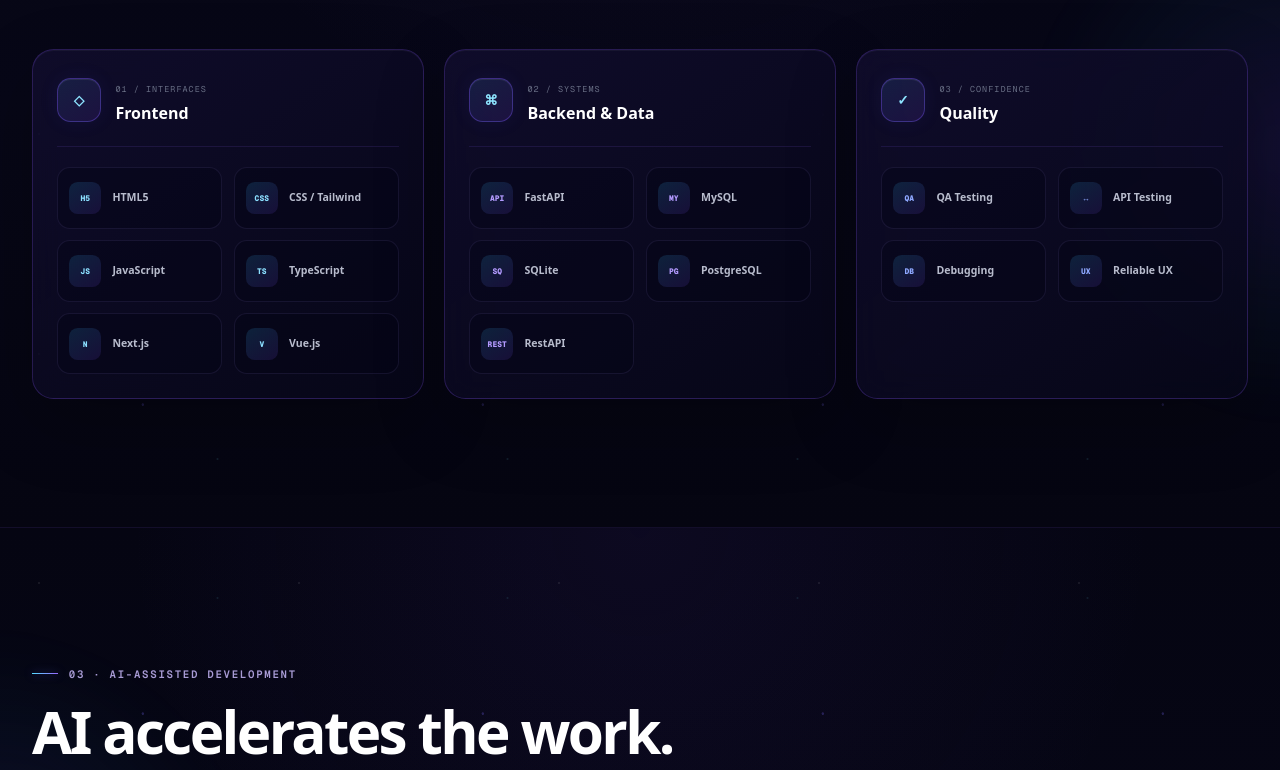
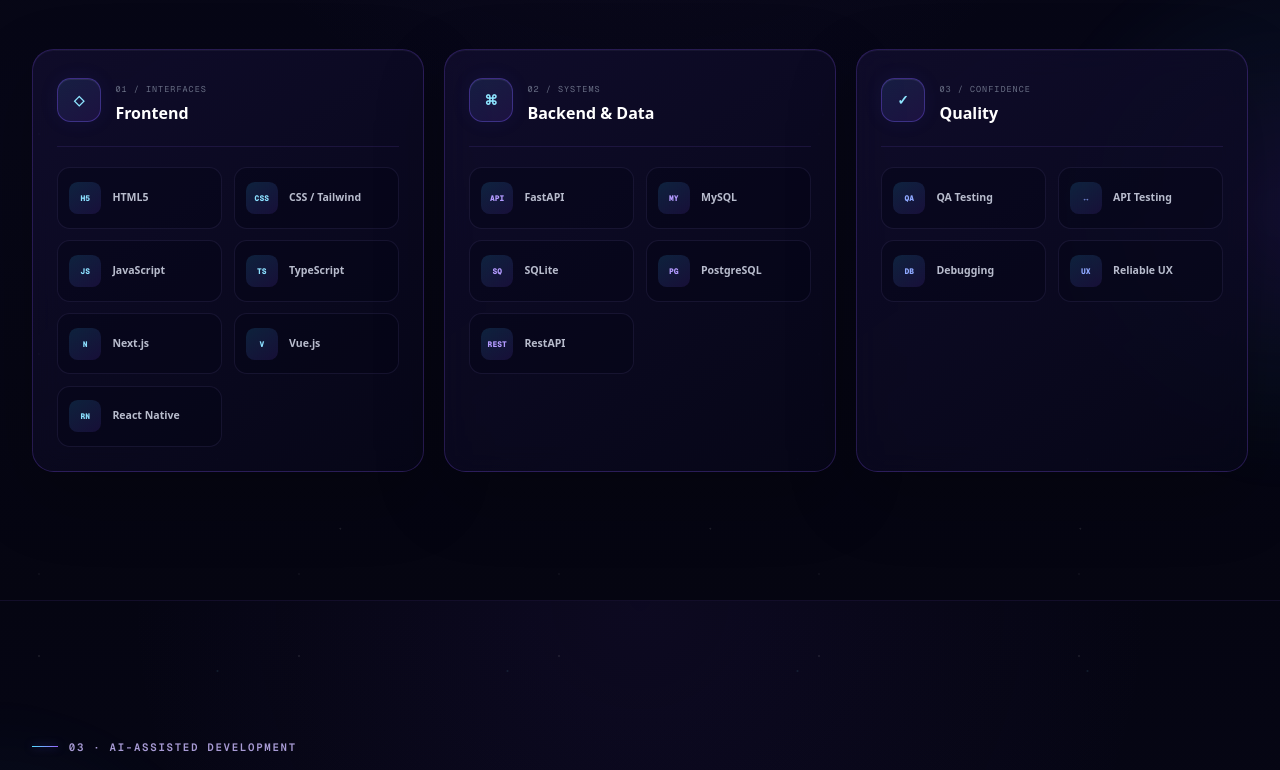
Before and after one commit to DevJomar2793/My-Portfolio-Next, a Next.js app in the folder frontend/: page / in a window 1280 px wide. Shown: the part 2575-3345 px from the top of the page. Built offline with nearby package versions, Linux system fonts and the light colour scheme.

Commit message:
feat: add React Native to the skills configuration list

```diff
--- a/frontend/app/_components/skills/page.tsx
+++ b/frontend/app/_components/skills/page.tsx
@@ -11,6 +11,7 @@
       ["TS", "TypeScript"],
       ["N", "Next.js"],
       ["V", "Vue.js"],
+      ["RN", "React Native"],
     ],
   },
   {
```
